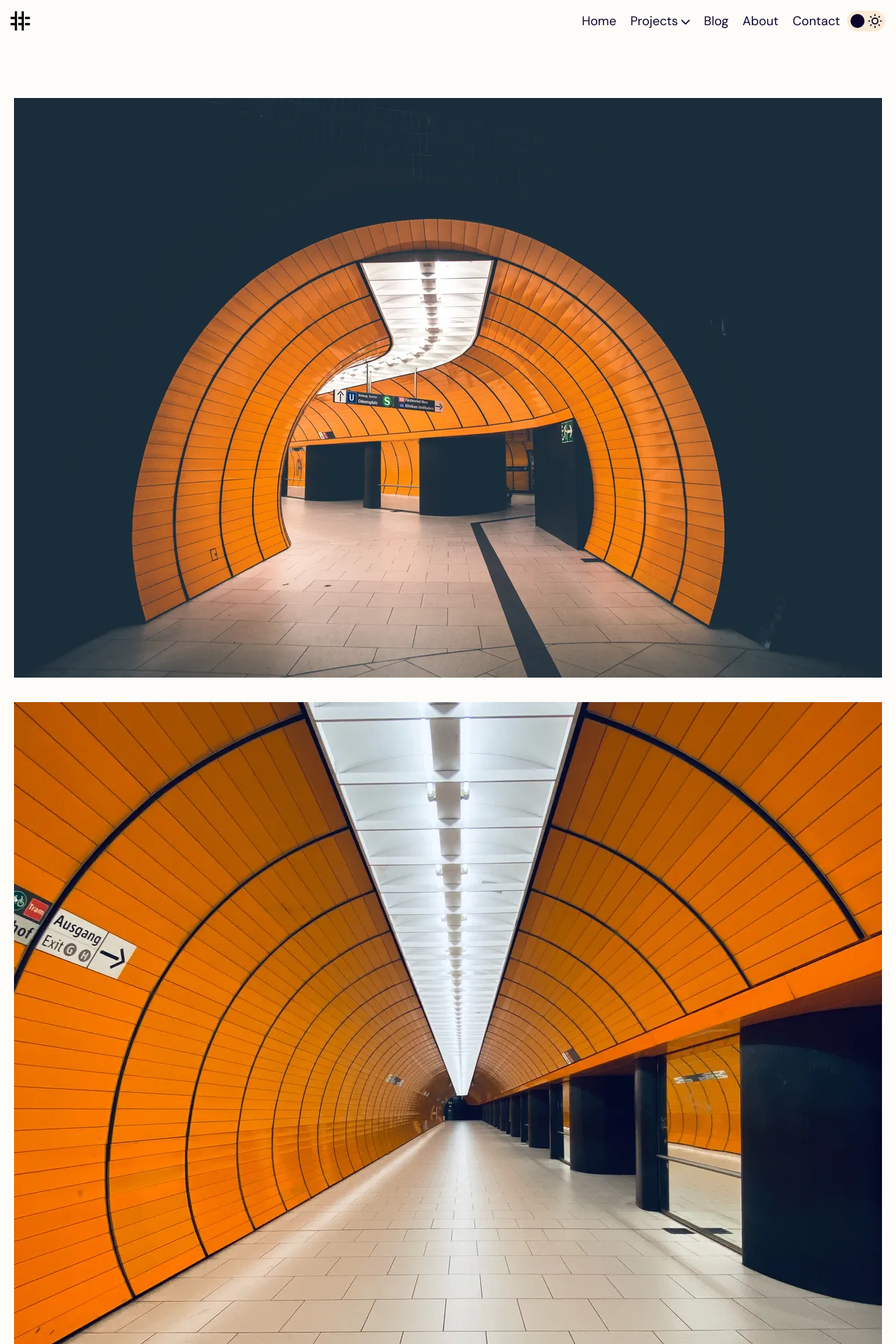
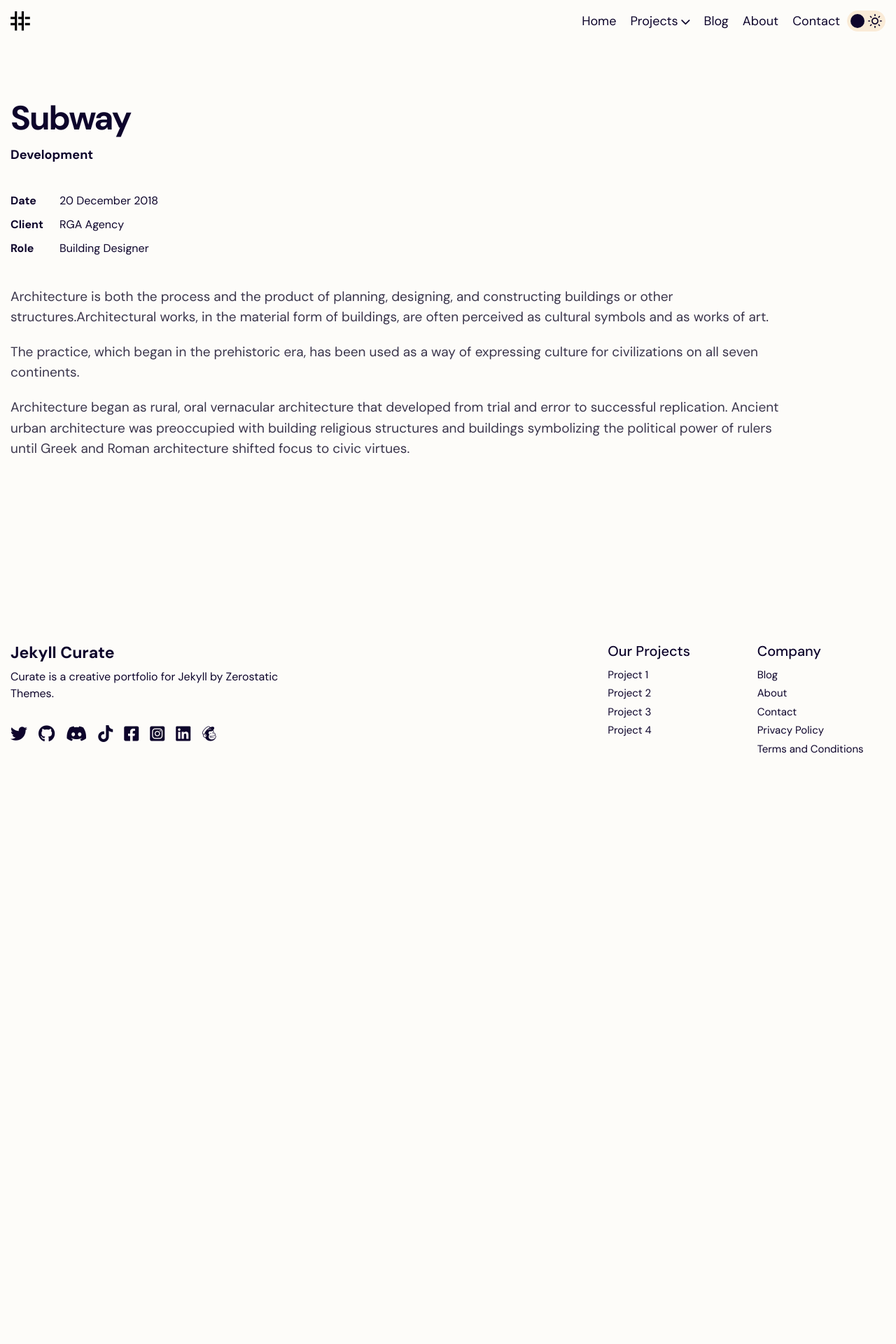
Before and after one commit to inaya-r/inaya-r.github.io, a Jekyll site: the page built from collections/_projects/project-4.md, in a window 1280 px wide. Shown: the top 1920 px of the page at 70% size. Built offline with Jekyll 4.4.1, drawn with Linux system fonts in a browser that asks for light colours; after the commit the page ends 1253 px from its top, so only the background shows below that.

Commit message:
updated project-top layout

```diff
--- a/_layouts/project-top.html
+++ b/_layouts/project-top.html
@@ -3,30 +3,11 @@
 body_classes: page-project
 ---
 
-{% assign limit = page.gallery_limit | default: 2 %}
-
 <div class="section">
   <div class="container">
 
-    {% if page.gallery %}
-    <div class="row mb-6">
-      <div class="col">
-        <div class="gallery gallery-two-column" style="display: flex; flex-wrap: wrap; justify-content: center;">
-          {% for item in page.gallery limit: limit %}
-          <div class="gallery-item">
-            <div class="gallery-image">
-              <img src="{{ item.image | relative_url }}" style="max-width: 100%; height: auto;" />
-            </div>
-            <div class="gallery-caption">{{ item.caption }}</div>
-          </div>
-          {% endfor %}
-        </div>
-      </div>
-    </div>
-    {% endif %}
-
+    <!-- Metadata (Title, Date, Role, etc.) -->
     <div class="row">
-      <!-- Left Column: Metadata (title, date, role, etc.) -->
       <div class="col-12 col-md-6">
         {% if page.title %}
         <div class="project-heading">
@@ -58,16 +39,20 @@
         </div>
         {% endif %}
       </div>
+    </div>
 
-      <!-- Right Column: Markdown content (Full Width Now) -->
+    <!-- Main Markdown Content (Full Width) -->
+    <div class="row">
       <div class="col-12">
         <div class="content" style="margin-top: 2rem;">
           {{ content }}
         </div>
       </div>
     </div>
+
   </div>
 </div>
+
 
 
 <!-- ---
```
